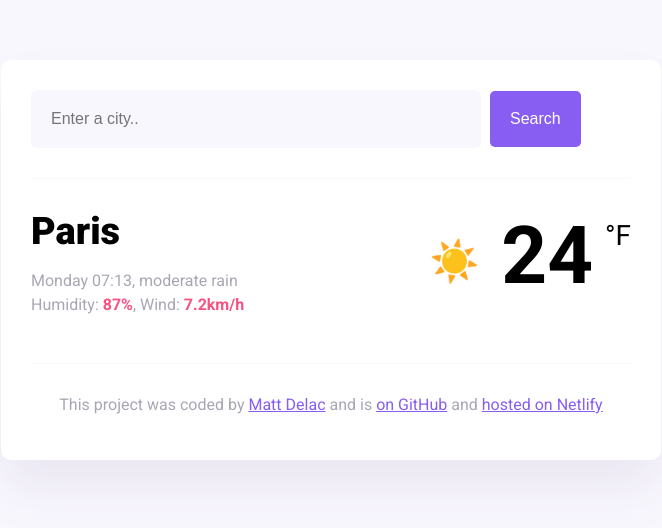
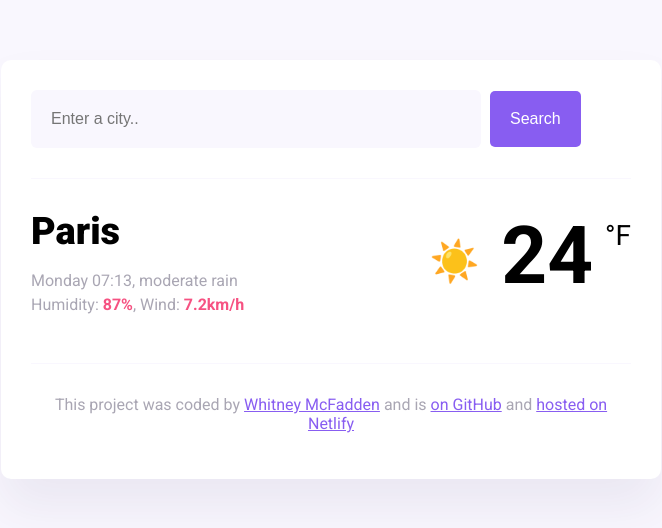
Before and after one commit to molly223/whitsweatherapp, a website: page index.html in a window 1280 px wide. Shown: the whole page, without its empty margins (309-971 px from the left). Drawn offline with nearby package versions, Linux system fonts and the light colour scheme; files that its build step writes are made by us from their sources.

Commit message:
Update index.html

```diff
--- a/index.html
+++ b/index.html
@@ -46,7 +46,7 @@
       <footer>
         <p>
           This project was coded by
-          <a href="#" target="_blank">Matt Delac</a> and is
+          <a href="#" target="_blank">Whitney McFadden</a> and is
           <a href="#" target="_blank"> on GitHub</a> and
           <a href="#" target="_blank">hosted on Netlify</a>
         </p>
```
